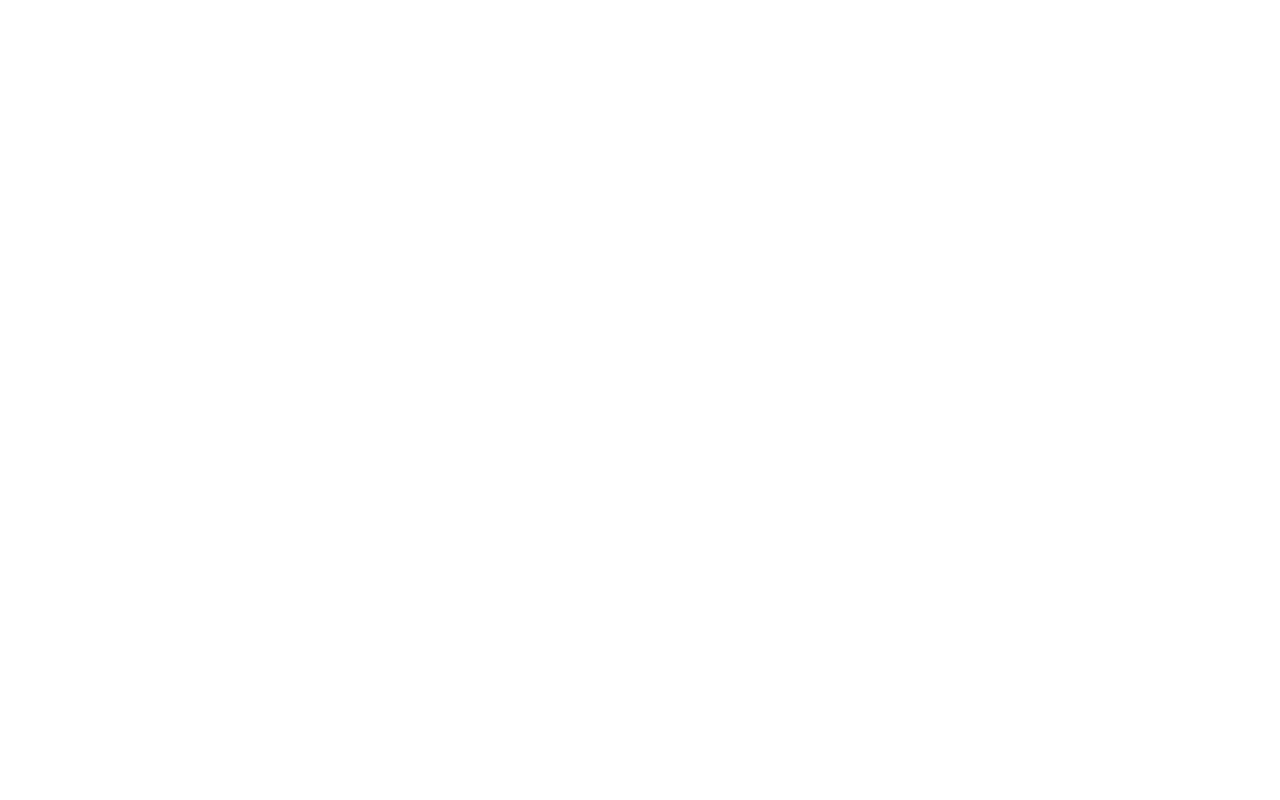
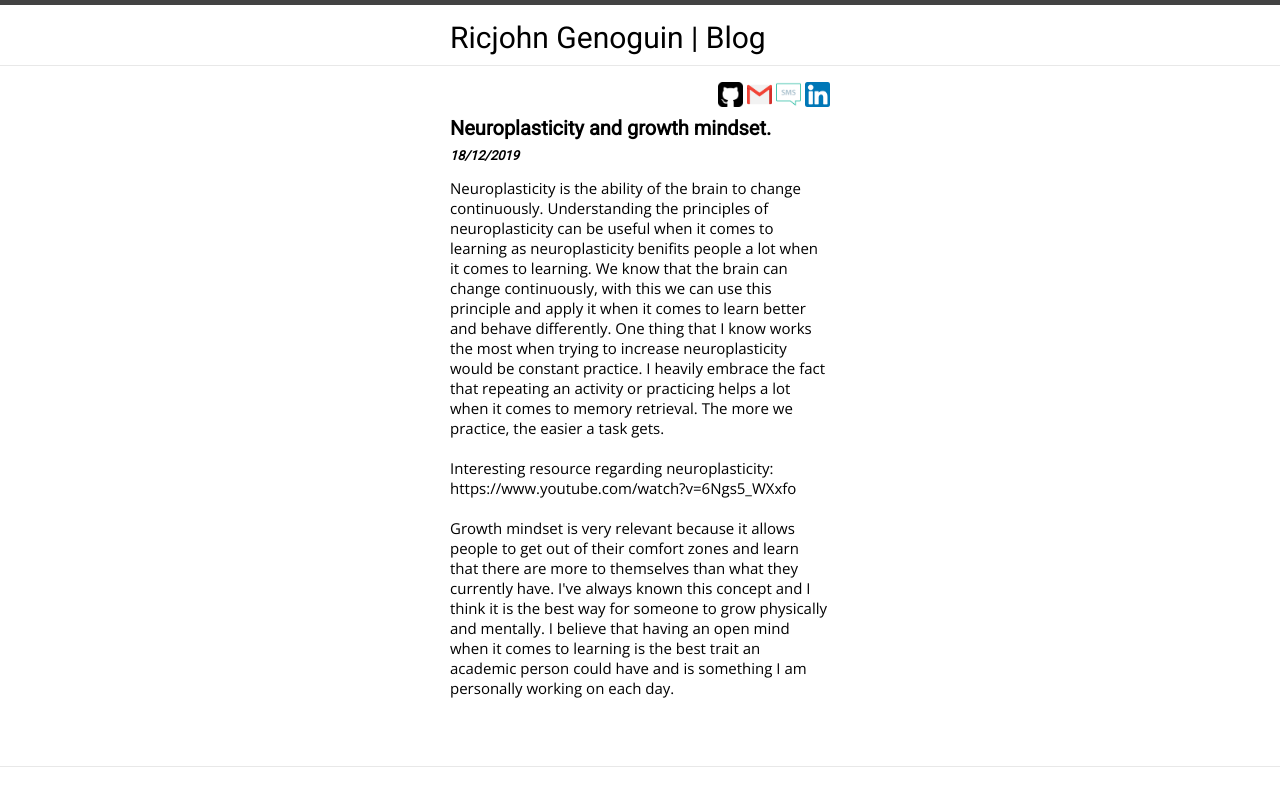
Before and after one commit to ricjohn-acosta/ricjohn-acosta.github.io, a plain HTML site: page blog/sprint4-cultural.html in a window 1280 px wide. Drawn offline with nearby package versions, Linux system fonts and the light colour scheme.

Commit message:
add sprint4-cultural.html

```diff
--- a/blog/sprint4-cultural.html
+++ b/blog/sprint4-cultural.html
@@ -0,0 +1,69 @@
+<!DOCTYPE html>
+<html lang="en">
+
+<head>
+    <link href="../styles/blog.css" rel="stylesheet" type="text/css" />
+    <link href="https://fonts.googleapis.com/css?family=Open+Sans|Roboto&display=swap" rel="stylesheet">
+    <meta charset="UTF-8">
+    <meta name="viewport" content="width=device-width, initial-scale=1.0">
+    <meta http-equiv="X-UA-Compatible" content="ie=edge">
+    <title>Ricjohn Genoguin</title>
+</head>
+
+<header class="site-header">
+    <div class="wrapper">
+        <a class="site-title" href="https://ricjohn-acosta.github.io/blog/blog-main.html">Ricjohn Genoguin | Blog</a>
+        <nav class="site-nav" id="not-active">
+            <ul>
+                <li><a href="https://github.com/ricjohn-acosta" target="_blank"><img src="../styles/github-sign.png"
+                            class="icons"></a></li>
+                <li><a href="mailto: ricjohn.genoguin@gmail.com"><img src="../styles/gmail.png" class="icons"></a></li>
+                <li><a href="sms: 0276107053"><img src="../styles/sms.png" class="icons"></a></li>
+                <li><a href="https://www.linkedin.com/in/ricjohn-genoguin-a32a9718b/" target="_blank"><img
+                            src="../styles/linkedin.png" class="icons"></a></li>
+            </ul>
+
+        </nav>
+    </div>
+</header>
+<div class="page-content">
+    <div class="wrapper">
+
+        <!-- EDIT ME -->
+        <h1 class="blog-title">
+            Neuroplasticity and growth mindset.
+        </h1>
+        <!-- EDIT ME -->
+        <h2 class="blog-date">
+            <i>18/12/2019</i>
+        </h2>
+        <!-- EDIT ME -->
+        <p class="blog-content">
+            Neuroplasticity is the ability of the brain to change continuously. Understanding the principles of neuroplasticity can be useful when it comes to learning as neuroplasticity
+            benifits people a lot when it comes to learning. We know that the brain can change continuously, with this we can use this principle and apply it when it comes to learn better
+            and behave differently. One thing that I know works the most when trying to increase neuroplasticity would be constant practice. I heavily embrace the fact that repeating
+            an activity or practicing helps a lot when it comes to memory retrieval. The more we practice, the easier a task gets.
+            <br>
+            <br>
+            Interesting resource regarding neuroplasticity: https://www.youtube.com/watch?v=6Ngs5_WXxfo
+            <br>
+            <br>
+            Growth mindset is very relevant because it allows people to get out of their comfort zones and learn that there are more to themselves than what they currently have.
+            I've always known this concept and I think it is the best way for someone to grow physically and mentally. I believe that having an open mind when it comes to learning is the best
+            trait an academic person could have and is something I am personally working on each day.
+
+
+        </p>
+    </div>
+</div>
+<footer class="site-footer">
+    <div class="wrapper">
+
+    </div>
+</footer>
+
+<body>
+
+</body>
+
+</html>
```
Also changed, not shown: blog/blog-main.html (+1 -0 lines).
